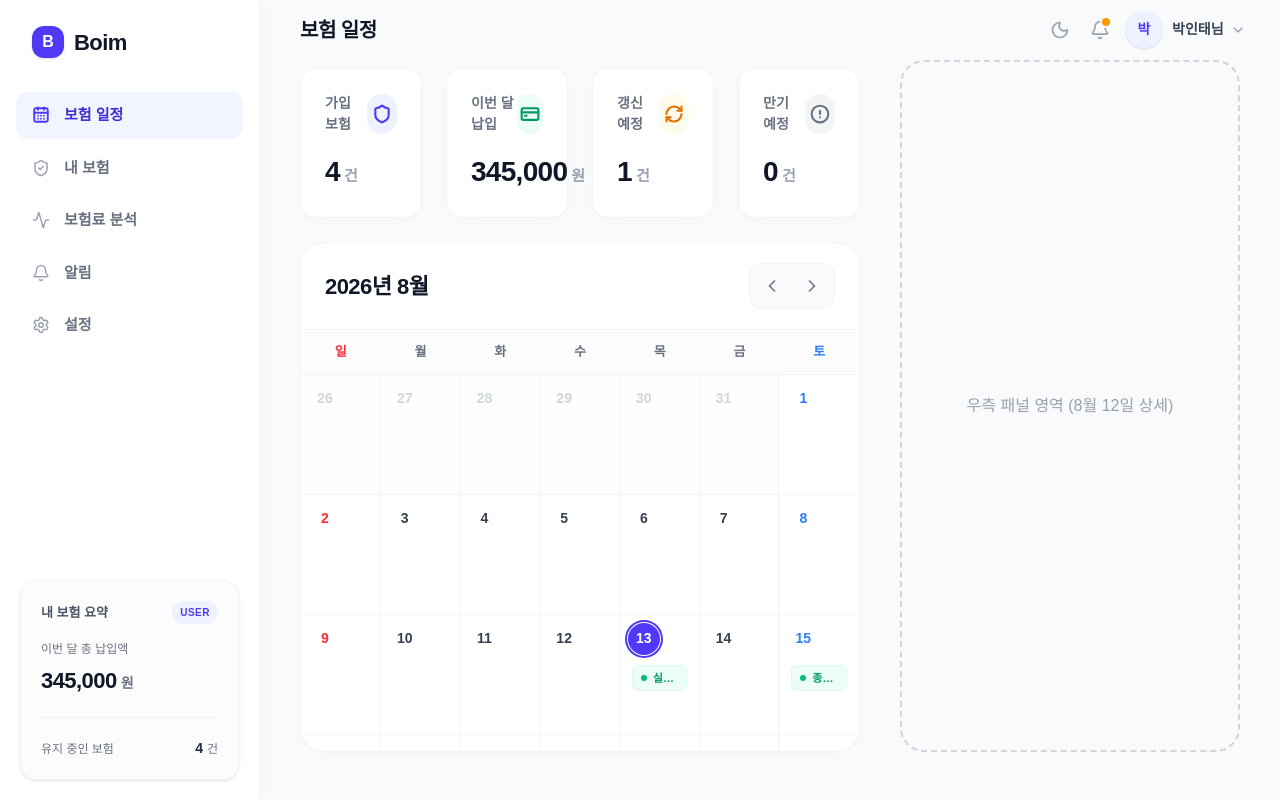
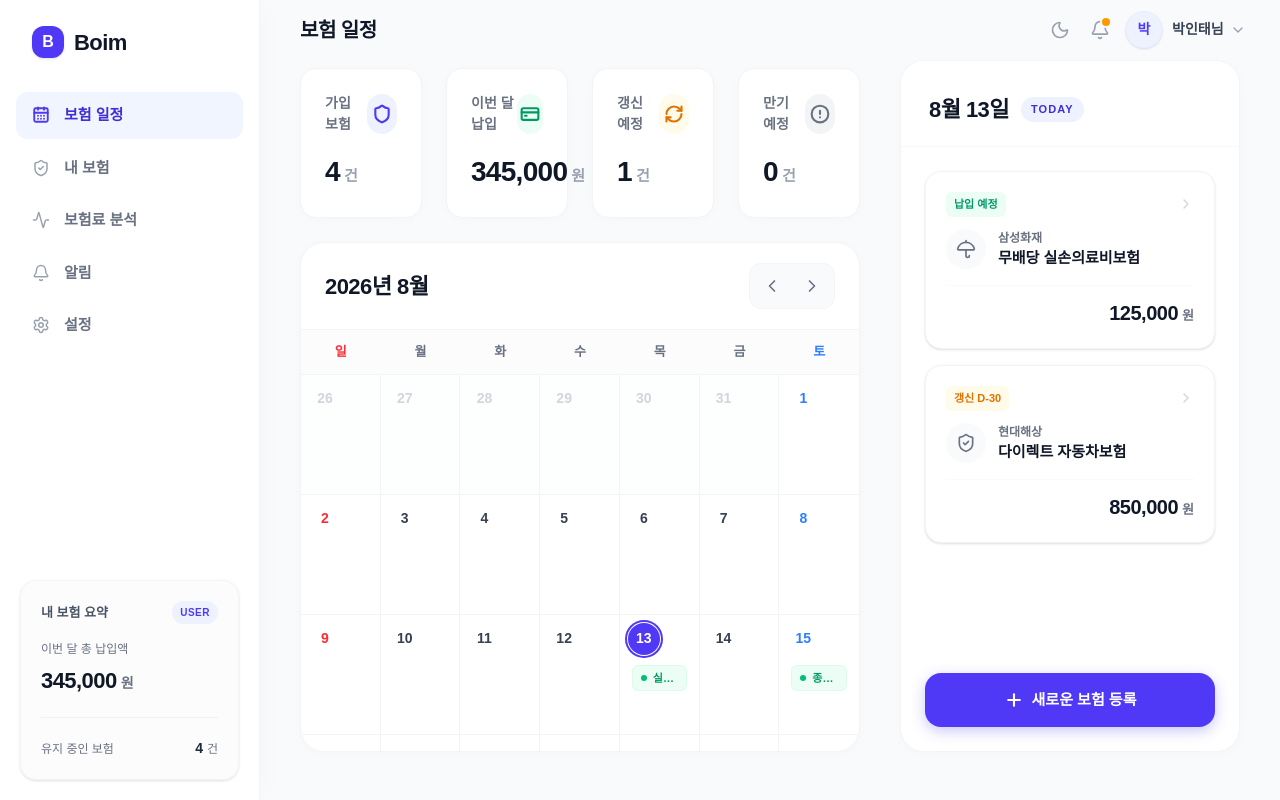
Before and after one commit to park-intae/Boim, a React (Vite) app in the folder apps/web/: page / in a window 1280 px wide. Built offline with nearby package versions, Linux system fonts and the light colour scheme; a web font is replaced by a local one.

Commit message:
feat(web): 우측 상세 일정 패널(RightPanel) 컴포넌트 전체 구현 완료

```diff
--- a/apps/web/src/components/layout/AppLayout.tsx
+++ b/apps/web/src/components/layout/AppLayout.tsx
@@ -1,6 +1,7 @@
 import { Outlet } from 'react-router-dom';
 import { Sidebar } from './Sidebar';
 import { Header } from './Header';
+import { RightPanel } from './RightPanel';
 
 export function AppLayout() {
   return (
@@ -22,11 +23,7 @@ export function AppLayout() {
           </main>
 
           {/* Right Column: Off-canvas or side panel */}
-          <aside className="w-[380px] flex-shrink-0 pr-10 pb-12 overflow-y-auto">
-            <div className="w-full h-full border-2 border-dashed border-gray-300 rounded-3xl flex items-center justify-center text-gray-400 font-medium bg-gray-50/50">
-              우측 패널 영역 (8월 12일 상세)
-            </div>
-          </aside>
+          <RightPanel />
 
         </div>
       </div>
--- /dev/null
+++ b/apps/web/src/components/layout/RightPanel.tsx
@@ -0,0 +1,106 @@
+import { Plus, Umbrella, ShieldCheck, ChevronRight } from 'lucide-react';
+import { format } from 'date-fns';
+
+export function RightPanel() {
+  const isToday = true;
+  const selectedDate = new Date();
+
+  // 더미 이벤트 데이터
+  const mockEvents = [
+    {
+      id: 1,
+      type: 'payment',
+      title: '무배당 실손의료비보험',
+      company: '삼성화재',
+      amount: '125,000',
+      status: '납입 예정',
+      icon: Umbrella
+    },
+    {
+      id: 2,
+      type: 'renewal',
+      title: '다이렉트 자동차보험',
+      company: '현대해상',
+      amount: '850,000',
+      status: '갱신 D-30',
+      icon: ShieldCheck
+    }
+  ];
+
+  return (
+    <aside className="w-[380px] flex-shrink-0 pr-10 pb-12 flex flex-col h-full">
+      <div className="w-full h-full bg-white border border-gray-100 shadow-[0_2px_12px_rgba(0,0,0,0.02)] rounded-3xl flex flex-col overflow-hidden relative">
+
+        {/* 1. Header */}
+        <div className="px-7 pt-8 pb-5 flex items-center justify-between border-b border-gray-100/60 bg-white z-10 shrink-0">
+          <div className="flex items-center gap-3">
+            <h2 className="text-[22px] font-extrabold text-gray-900 tracking-tight">
+              {format(selectedDate, 'M월 d일')}
+            </h2>
+            {isToday && (
+              <span className="px-2.5 py-1 bg-indigo-50 text-indigo-700 text-[11px] font-bold rounded-full uppercase tracking-widest">
+                Today
+              </span>
+            )}
+          </div>
+        </div>
+
+        {/* 2. Event List */}
+        <div className="flex-1 overflow-y-auto px-6 py-6 flex flex-col gap-4">
+          {mockEvents.length > 0 ? (
+            mockEvents.map((evt) => {
+              const Icon = evt.icon;
+              return (
+                <div
+                  key={evt.id}
+                  className="bg-white border border-gray-100 rounded-2xl p-5 shadow-sm hover:shadow-md transition-all cursor-pointer group flex flex-col gap-3"
+                >
+                  <div className="flex items-center justify-between">
+                    <span className={`text-[11px] font-bold px-2 py-1 rounded-md
+                      ${evt.type === 'payment' ? 'bg-emerald-50 text-emerald-600' : 'bg-amber-50 text-amber-600'}
+                    `}>
+                      {evt.status}
+                    </span>
+                    <ChevronRight className="w-4 h-4 text-gray-300 group-hover:text-indigo-500 transition-colors" />
+                  </div>
+
+                  <div className="flex items-center gap-3">
+                    <div className="w-10 h-10 rounded-full bg-gray-50 flex items-center justify-center shrink-0">
+                      <Icon className="w-5 h-5 text-gray-500" strokeWidth={2} />
+                    </div>
+                    <div className="flex flex-col">
+                      <span className="text-[12px] font-semibold text-gray-500">{evt.company}</span>
+                      <span className="text-[15px] font-bold text-gray-900 line-clamp-1">{evt.title}</span>
+                    </div>
+                  </div>
+
+                  <div className="flex items-baseline justify-end gap-1 mt-1 pt-3 border-t border-gray-50">
+                    <span className="text-[20px] font-extrabold text-gray-900 tracking-tight">{evt.amount}</span>
+                    <span className="text-[13px] font-bold text-gray-500">원</span>
+                  </div>
+                </div>
+              );
+            })
+          ) : (
+            <div className="flex flex-col items-center justify-center h-40 text-center gap-2">
+              <div className="w-12 h-12 rounded-full bg-gray-50 flex items-center justify-center mb-2">
+                <ShieldCheck className="w-6 h-6 text-gray-300" />
+              </div>
+              <p className="text-[14px] font-bold text-gray-500">예정된 일정이 없습니다</p>
+              <p className="text-[12px] text-gray-400">평화로운 하루네요!</p>
+            </div>
+          )}
+        </div>
+
+        {/* 3. Bottom Sticky Action Button */}
+        <div className="p-6 pt-2 bg-gradient-to-t from-white via-white to-transparent shrink-0">
+          <button className="w-full flex items-center justify-center gap-2 bg-indigo-600 hover:bg-indigo-700 text-white py-4 rounded-2xl font-bold text-[15px] transition-all shadow-[0_4px_14px_rgba(79,70,229,0.3)] hover:shadow-[0_6px_20px_rgba(79,70,229,0.4)] hover:-translate-y-0.5">
+            <Plus className="w-5 h-5" strokeWidth={2.5} />
+            새로운 보험 등록
+          </button>
+        </div>
+
+      </div>
+    </aside>
+  );
+}
```
